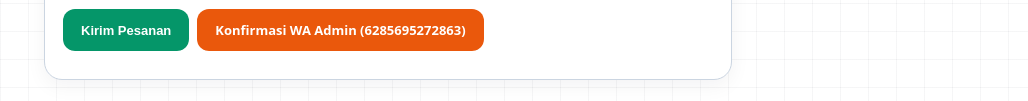
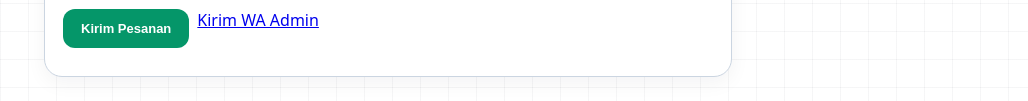
Before and after one commit to deskawps23/asas-group-, a plain HTML site: page order.html in a window 1280 px wide. Shown: the part 2237-2338 px from the top of the page, without its empty margins (252-1280 px from the left). Drawn offline with Linux system fonts and the light colour scheme.

Commit message:
fix(order): sync WA link and holistic bridge to 6285695272863

```diff
--- a/order.html
+++ b/order.html
@@ -337,7 +337,7 @@
 
         <div class="act-row">
           <button type="submit" class="btn btn-em">Kirim Pesanan</button>
-          <a id="btnWa" href="https://wa.me/6285695272863" target="_blank" rel="noopener" class="btn btn-wa">Konfirmasi WA Admin (6285695272863)</a>
+          <a id="btnWa" href="https://wa.me/6285695272863" target="_blank" rel="noopener">Kirim WA Admin</a>
         </div>
         <div id="msg" style="margin-top:10px;font-size:13px;font-weight:700;color:var(--emerald);"></div>
       </form>
```
